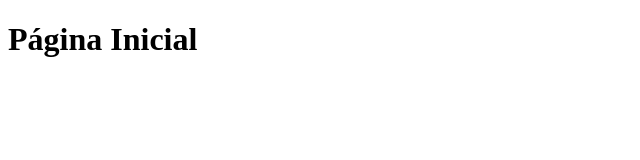
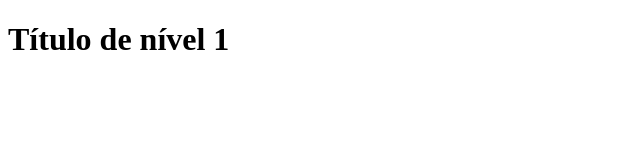
Before and after one commit to marjookk/meu-primeiro-repositorio, a plain HTML site: page index.html in a window 1280 px wide. Shown: the whole page, without its empty margins (0-640 px from the left). Drawn offline with Linux system fonts and the light colour scheme.

Commit message:
commit inicial

```diff
--- a/index.html
+++ b/index.html
@@ -7,6 +7,6 @@
     <title>Página Incial</title>
 </head>
 <body>
-    <h1>Página Inicial</h1>
+    <h1>Título de nível 1</h1>
 </body>
 </html>
```
